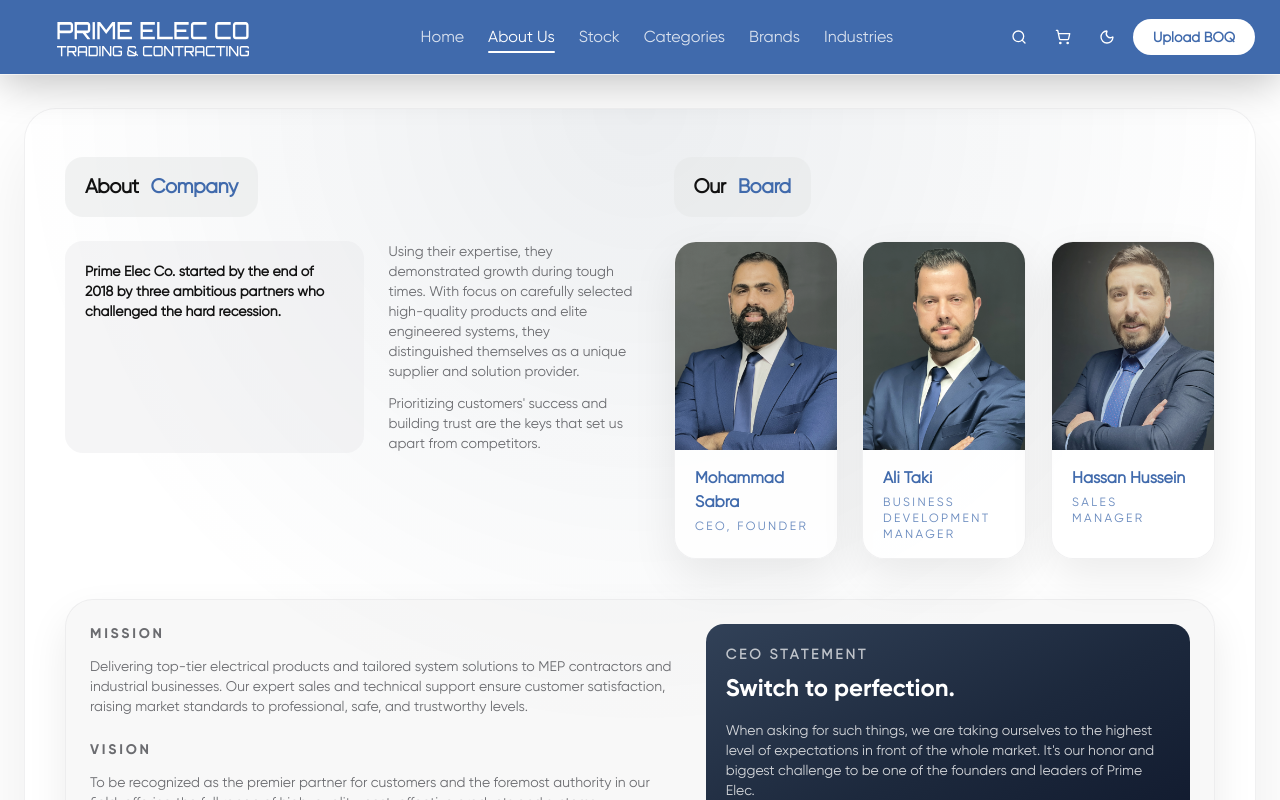
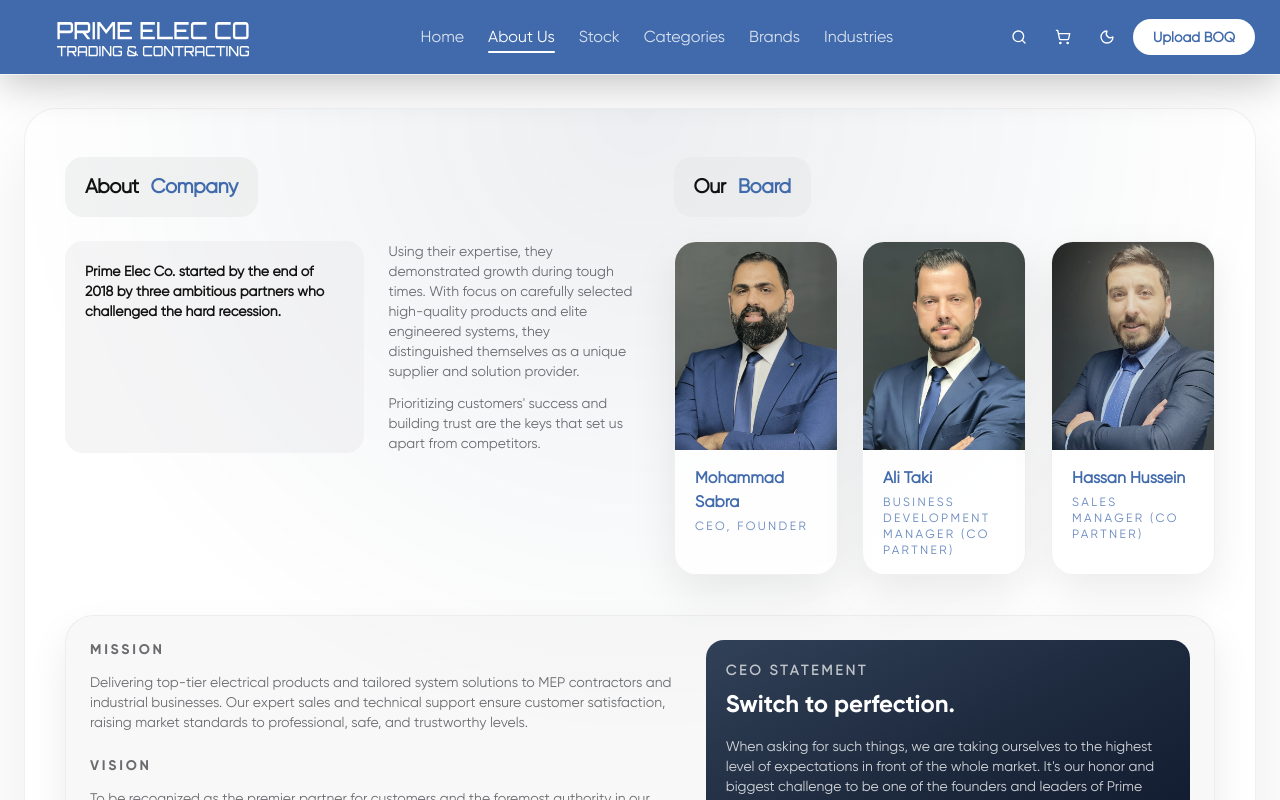
Before and after one commit to graphityenvato-oss/prime-elec, a Next.js app: page /about in a window 1280 px wide. Shown: the top 800 px of the page. Built offline with nearby package versions, Linux system fonts and the light colour scheme; no server answers; the database is empty.

Commit message:
Fix Images

```diff
--- a/components/about/about-hero-section.tsx
+++ b/components/about/about-hero-section.tsx
@@ -4,17 +4,17 @@ const boardMembers = [
   {
     name: "Mohammad Sabra",
     role: "CEO, Founder",
-    image: "/images/Team/Mohammad-Sabra-CEO.png",
+    image: "/images/team/Mohammad-Sabra-CEO.png",
   },
   {
     name: "Ali Taki",
-    role: "Business Development Manager",
-    image: "/images/Team/Ali-Taki-BDM.png",
+    role: "Business Development Manager (Co Partner)",
+    image: "/images/team/Ali-Taki-BDM.png",
   },
   {
     name: "Hassan Hussein",
-    role: "Sales Manager",
-    image: "/images/Team/Hassan-Hussein-SM.png",
+    role: "Sales Manager (Co Partner)",
+    image: "/images/team/Hassan-Hussein-SM.png",
   },
 ];
 
```
